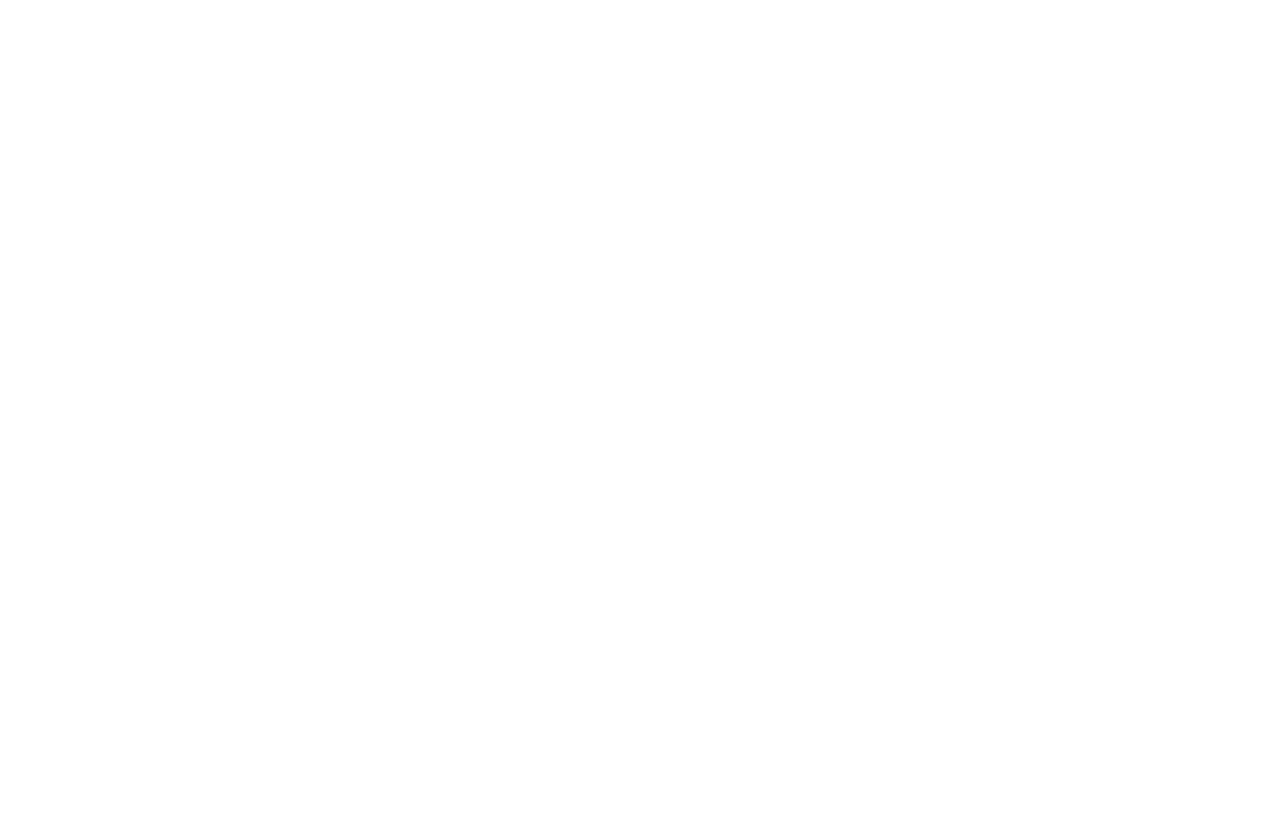
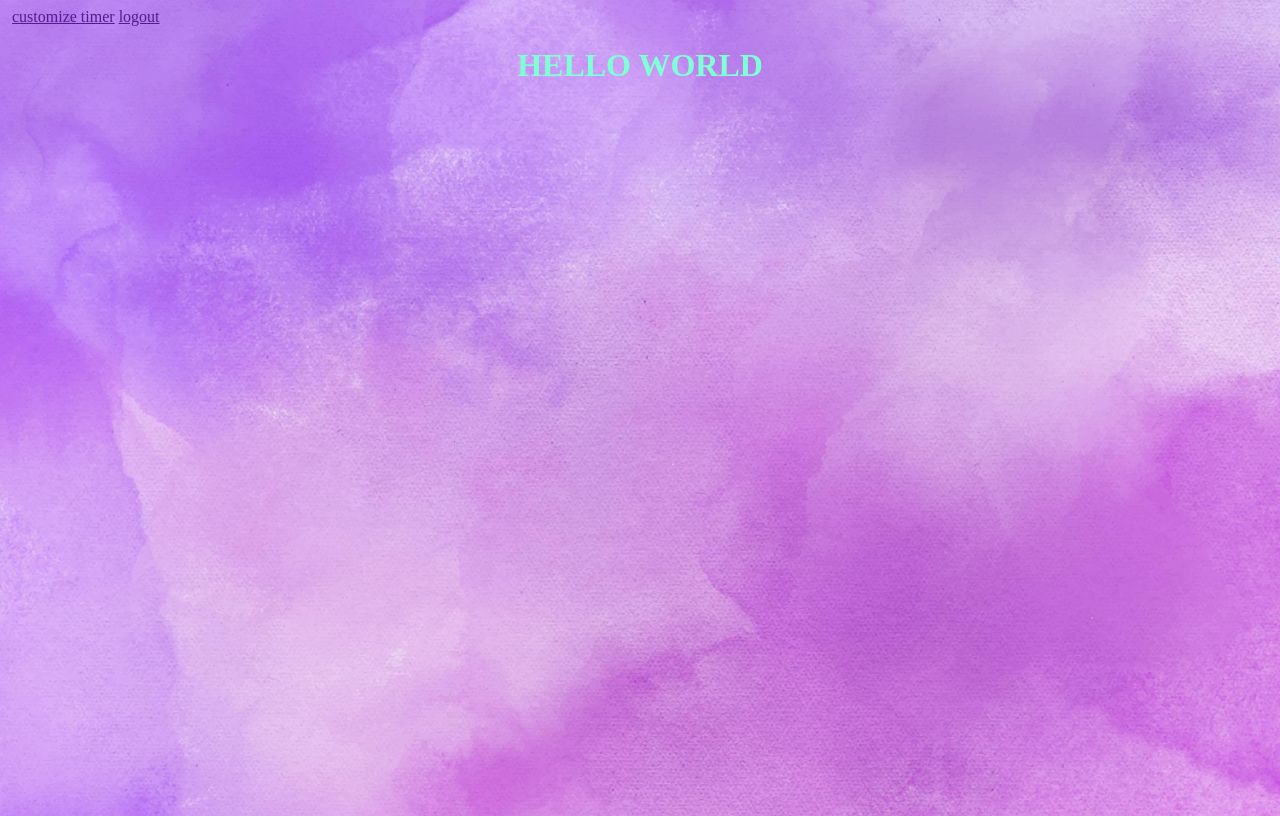
Before and after one commit to LmaoGey/TT5L-9-CSP1123-MINI-IT-PROJECT, a website: page timer.htm in a window 1280 px wide. Drawn offline with Linux system fonts and the light colour scheme.

Commit message:
background

```diff
--- a/timer.css
+++ b/timer.css
@@ -0,0 +1,18 @@
+body {
+min-height: 100vh;
+background: url('purpleBG.jpg') no-repeat;
+background-position: center;
+background-size: cover;
+
+
+
+
+
+}
+h1{
+text-align: center;
+color: aquamarine;
+
+
+
+}
--- a/timer.htm
+++ b/timer.htm
@@ -4,9 +4,22 @@
     <meta charset="UTF-8">
     <meta name="viewport" content="width=device-width, initial-scale=1.0">
     <title>timer</title>
-    <style src="/timer.css"></style>
+    <link rel="stylesheet" href="timer.css">
 </head>
 <body>
+    <header class="header">
+        <img class="logo" src="">
+
+        <a href="">customize timer</a>
+        <a href="">logout</a>
+        <a href=""><img src=""></a>
+
+        <nav class="navbar"></nav>
+
+
+
+    </header>
+    <h1> HELLO WORLD</h1>
 
 
 
@@ -16,8 +29,6 @@
 
 
 
-
-
-
+    <script src = timer.js></script>
     </body>
 </html>
```
Also changed, not shown: purpleBG.jpg (added).
